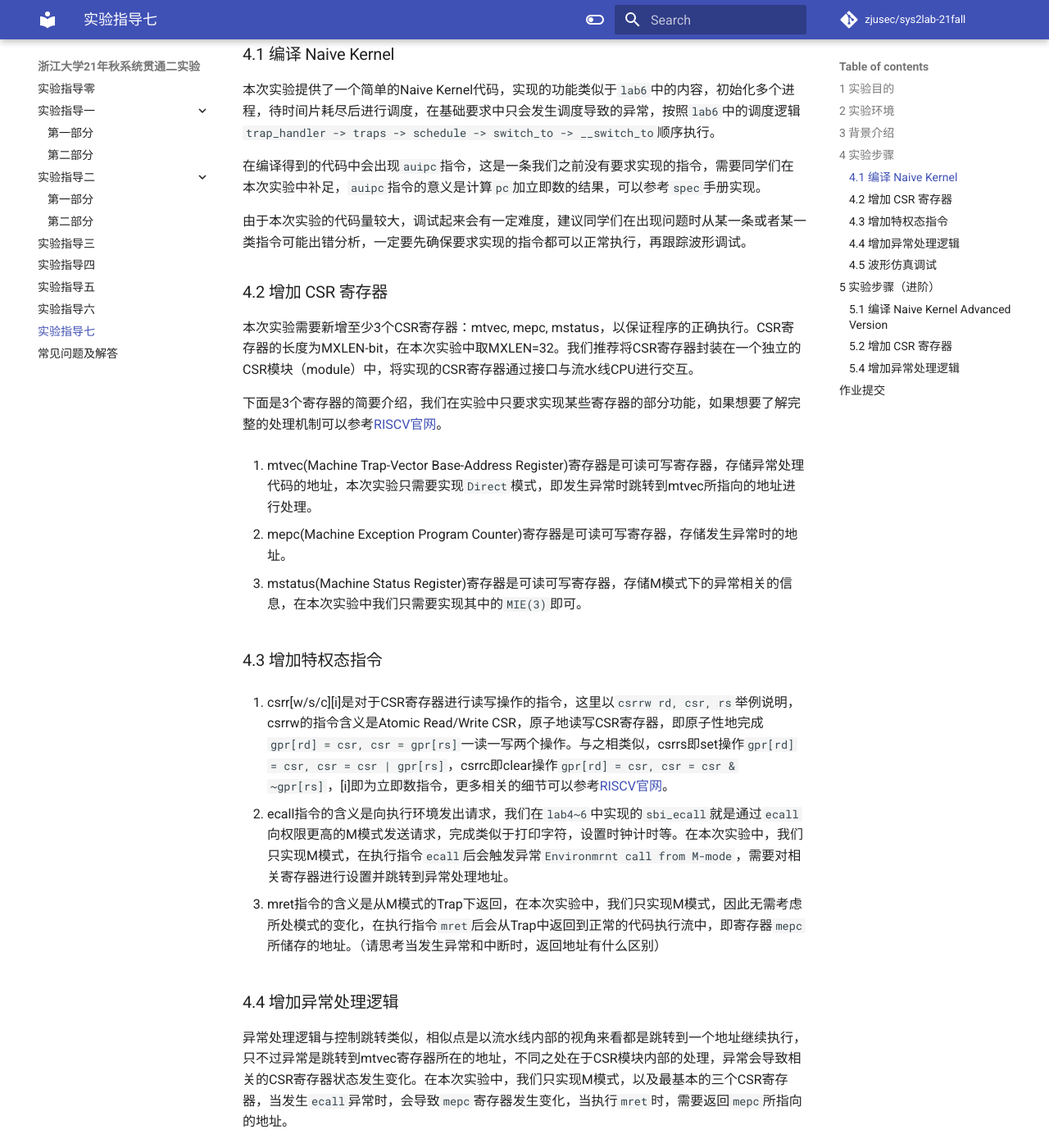
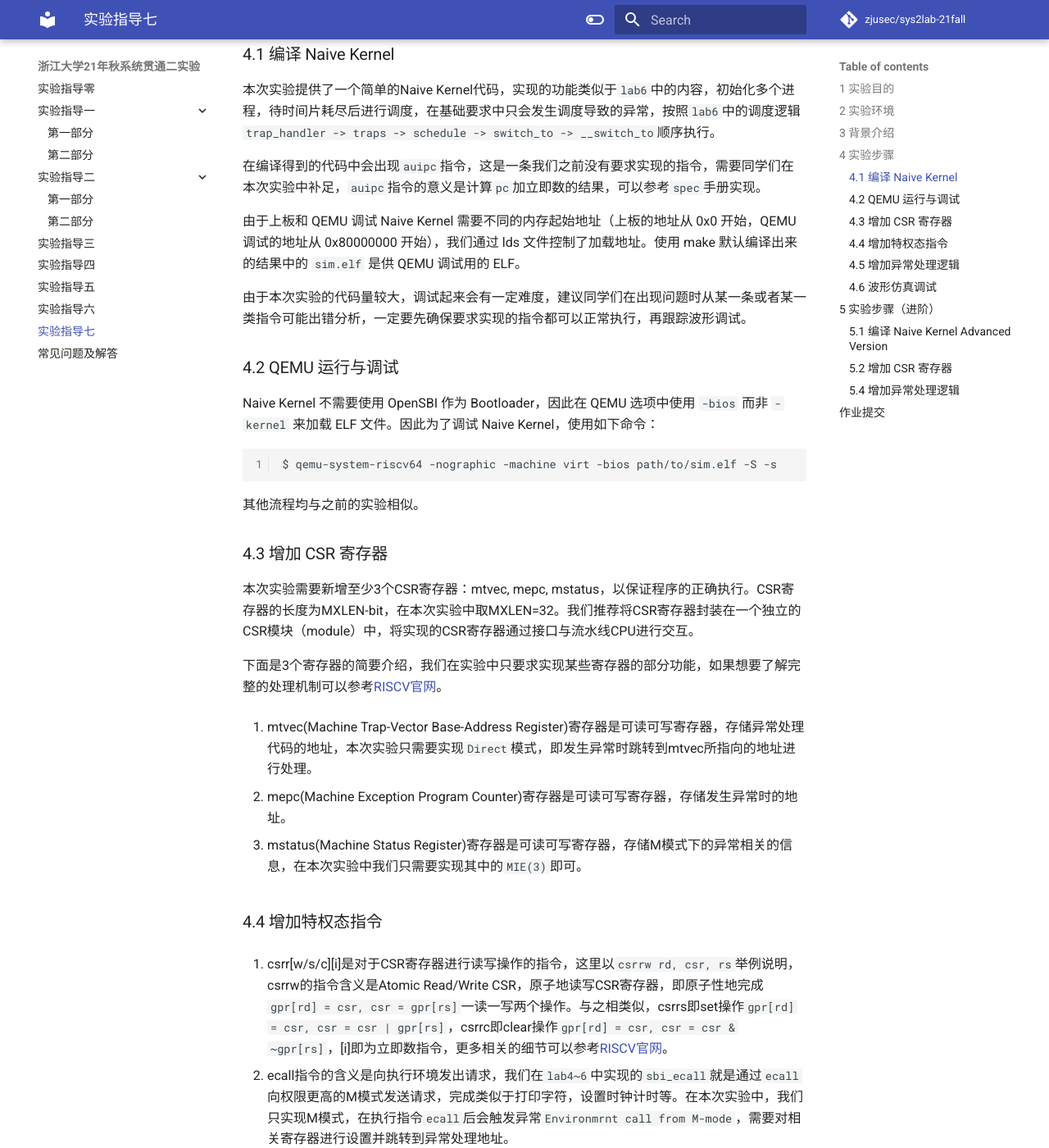
Before and after one commit to zhzh2001/ZJU-rv64os, an MkDocs documentation site: the page built from docs/lab7.md, in a window 1280 px wide and 1400 px high, scrolled down 1108 px. Shown: the whole window at 82% size. Built offline with MkDocs 1.6.1 and Material for MkDocs 9.7.7, drawn with Linux system fonts in a browser that asks for light colours; emoji names are drawn with the system emoji font; some of the changed text lies outside the part shown.

Commit message:
update lab7 documents

````diff
--- a/docs/lab7.md
+++ b/docs/lab7.md
@@ -10,7 +10,7 @@
 - **HDL**：Verilog
 - **IDE**：Vivado
 - **开发板**：Nexys A7
-- **软件辅助环境**：[Docker Image](https://hub.docker.com/r/alphavake/oslab)（请选择 rv32 版本）
+- :star2: **软件辅助环境**：[Docker Image](https://hub.docker.com/r/alphavake/oslab)（请选择 rv32 版本）
 
 ## 3 背景介绍
 
@@ -38,9 +38,21 @@ Naive Kernel 不使用串口或其他协议与外界通信，而是使用 gp 寄
 
 在编译得到的代码中会出现`auipc`指令，这是一条我们之前没有要求实现的指令，需要同学们在本次实验中补足，`auipc`指令的意义是计算`pc`加立即数的结果，可以参考`spec`手册实现。
 
+由于上板和 QEMU 调试 Naive Kernel 需要不同的内存起始地址（上板的地址从 0x0 开始，QEMU 调试的地址从 0x80000000 开始），我们通过 lds 文件控制了加载地址。使用 make 默认编译出来的结果中的 `sim.elf` 是供 QEMU 调试用的 ELF。
+
 由于本次实验的代码量较大，调试起来会有一定难度，建议同学们在出现问题时从某一条或者某一类指令可能出错分析，一定要先确保要求实现的指令都可以正常执行，再跟踪波形调试。
 
-### 4.2 增加 CSR 寄存器
+### 4.2 QEMU 运行与调试
+
+Naive Kernel 不需要使用 OpenSBI 作为 Bootloader，因此在 QEMU 选项中使用 `-bios` 而非 `-kernel` 来加载 ELF 文件。因此为了调试 Naive Kernel，使用如下命令：
+
+```bash
+$ qemu-system-riscv64 -nographic -machine virt -bios path/to/sim.elf -S -s
+```
+
+其他流程均与之前的实验相似。
+
+### 4.3 增加 CSR 寄存器
 
 本次实验需要新增至少3个CSR寄存器：mtvec, mepc, mstatus，以保证程序的正确执行。CSR寄存器的长度为MXLEN-bit，在本次实验中取MXLEN=32。我们推荐将CSR寄存器封装在一个独立的CSR模块（module）中，将实现的CSR寄存器通过接口与流水线CPU进行交互。
 
@@ -53,7 +65,7 @@ Naive Kernel 不使用串口或其他协议与外界通信，而是使用 gp 寄
 3. mstatus(Machine Status Register)寄存器是可读可写寄存器，存储M模式下的异常相关的信息，在本次实验中我们只需要实现其中的`MIE(3)`即可。
 
 
-### 4.3 增加特权态指令
+### 4.4 增加特权态指令
 
 1. csrr\[w/s/c\]\[i\]是对于CSR寄存器进行读写操作的指令，这里以`csrrw rd, csr, rs`举例说明，csrrw的指令含义是Atomic Read/Write CSR，原子地读写CSR寄存器，即原子性地完成`gpr[rd] = csr, csr = gpr[rs]`一读一写两个操作。与之相类似，csrrs即set操作`gpr[rd] = csr, csr = csr | gpr[rs]`，csrrc即clear操作`gpr[rd] = csr, csr = csr & ~gpr[rs]`，\[i\]即为立即数指令，更多相关的细节可以参考[RISCV官网](https://github.com/riscv/riscv-isa-manual/releases/download/Ratified-IMAFDQC/riscv-spec-20191213.pdf)。
 
@@ -70,7 +82,7 @@ Naive Kernel 不使用串口或其他协议与外界通信，而是使用 gp 寄
 
 CSR模块的基本功能是对CSR寄存器进行读写，需要的接口即为`csr_write`使能, `addr`CSR编号, `din, dout`数据端口。考虑到`ecall`命令执行时需要跳转到`mtvec`并将当前的`pc`写入`mepc`，因此还需要`ecall`信号端口，`pc`输入端口和`mepc`写端口，如果实现了高阶的功能则还需要增加`mcause`的写端口。
 
-### 4.5 波形仿真调试
+### 4.6 波形仿真调试
 
 本次实验中我们将测试文件的指令数提升了若干倍，也使得调试难度增大了许多，我们给出以下几点参考建议：
 
````
Also changed, not shown: other parts of docs/lab7.md (+1 -1 lines).
